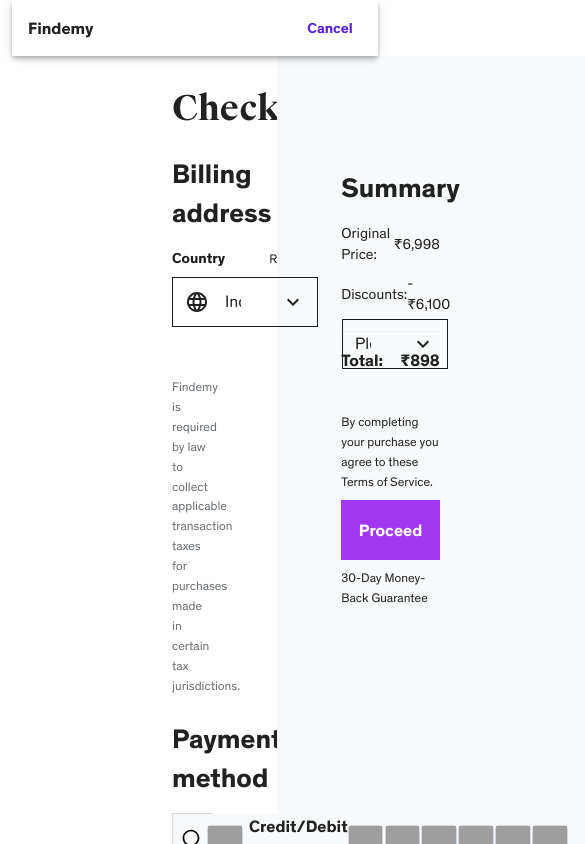
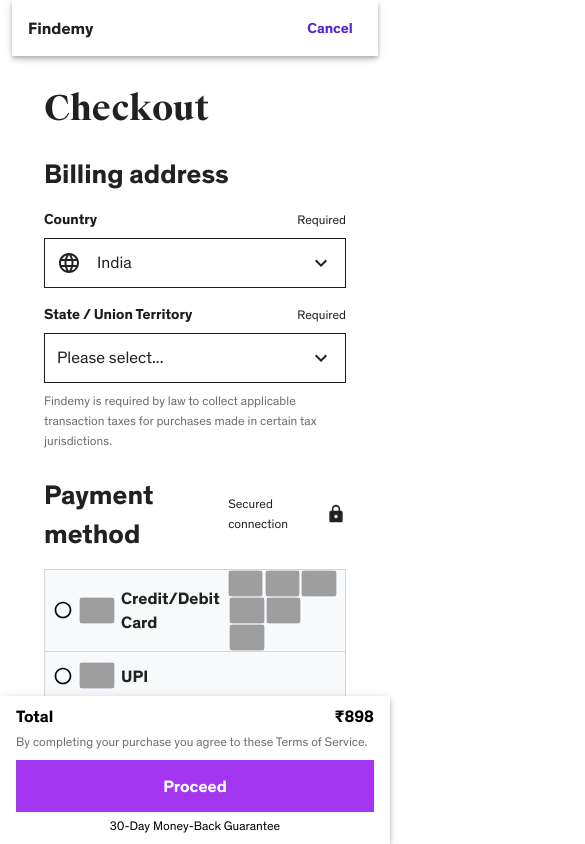
Before and after one commit to Arjis2020/findemy, a React (Create React App) app in the folder client/: page /checkout in a window 390 px wide. Shown: the top 844 px of the page, 585 px wide, since content can reach past the window. Built offline with nearby package versions, Linux system fonts and the light colour scheme; grey boxes are pictures that could not be loaded; the HTML template or start-up script is replaced by a standard one.

Commit message:
add checkout responsive

```diff
--- a/client/src/components/Checkout/BillingDetails/Country.tsx
+++ b/client/src/components/Checkout/BillingDetails/Country.tsx
@@ -1,10 +1,11 @@
 import { ExpandMore, Language } from '@mui/icons-material'
-import { FormControl, NativeSelect, Stack, Typography } from '@mui/material'
+import { FormControl, NativeSelect, Stack, Theme, Typography, useMediaQuery } from '@mui/material'
 
 export default function Country() {
     const countries = [
         'India'
     ]
+
     return (
         <Stack
             spacing={1}
--- a/client/src/components/Checkout/BillingDetails/StateTerritory.tsx
+++ b/client/src/components/Checkout/BillingDetails/StateTerritory.tsx
@@ -1,5 +1,5 @@
 import { ExpandMore } from '@mui/icons-material'
-import { FormControl, NativeSelect, Stack, Typography } from '@mui/material'
+import { FormControl, NativeSelect, Stack, Theme, Typography, useMediaQuery } from '@mui/material'
 import React from 'react'
 
 export default function StateTerritory() {
@@ -41,6 +41,7 @@
         'Uttar Pradesh',
         'West Bengal'
     ]
+
     return (
         <Stack
             spacing={1}
--- a/client/src/components/Checkout/BillingDetails/index.tsx
+++ b/client/src/components/Checkout/BillingDetails/index.tsx
@@ -1,9 +1,11 @@
-import { Stack, Typography } from '@mui/material'
+import { Stack, Theme, Typography, useMediaQuery } from '@mui/material'
 import { APP_NAME } from '../../../utils/Constants'
 import Country from './Country'
 import StateTerritory from './StateTerritory'
 
 export default function BillingDetails() {
+    const matches = useMediaQuery((theme: Theme) => theme.breakpoints.down('laptop'))
+
     return (
         <Stack
             spacing={1}
@@ -18,8 +20,8 @@
                     Billing address
                 </Typography>
                 <Stack
-                    direction='row'
-                    spacing={3}
+                    direction={!matches ? 'row' : 'column'}
+                    spacing={!matches ? 3 : 2}
                 >
                     <Country />
                     <StateTerritory />
--- a/client/src/components/Checkout/PaymentDetails/Methods.tsx
+++ b/client/src/components/Checkout/PaymentDetails/Methods.tsx
@@ -1,5 +1,5 @@
 import { ExpandMore } from '@mui/icons-material'
-import { Accordion, AccordionDetails, AccordionSummary, Box, Radio, RadioGroup, Stack, Typography } from '@mui/material'
+import { Accordion, AccordionDetails, AccordionSummary, Box, Grid, Radio, RadioGroup, Stack, Typography } from '@mui/material'
 import React, { useState } from 'react'
 import CreditDebitCard from './PaymentMethods/CreditDebitCard'
 import MobileBanking from './PaymentMethods/MobileBanking'
@@ -137,6 +137,7 @@
                         justifyContent='space-between'
                         alignContent='center'
                         width='100%'
+                        spacing={1}
                     >
                         <Stack
                             direction='row'
@@ -173,9 +174,10 @@
                             direction='row'
                             spacing={0.2}
                             alignItems='center'
+                            flexWrap='wrap'
                         >
                             {icons?.map(icon => (
-                                <Box
+                                <Stack
                                     sx={{
                                         border: '1px solid #d1d7dc',
                                         background: '#fff',
@@ -186,7 +188,7 @@
                                     }}
                                 >
                                     {icon}
-                                </Box>
+                                </Stack>
                             ))}
                         </Stack>
                     </Stack>
--- a/client/src/components/Checkout/PaymentDetails/PaymentMethods/UPI.tsx
+++ b/client/src/components/Checkout/PaymentDetails/PaymentMethods/UPI.tsx
@@ -1,12 +1,13 @@
-import { Button, Divider, Stack, TextField, Typography } from '@mui/material'
+import { Button, Divider, Stack, TextField, Theme, Typography, useMediaQuery } from '@mui/material'
 import React from 'react'
 import { useForm } from 'react-hook-form'
 
 export default function UPI() {
     const { handleSubmit, register } = useForm()
+    const matches = useMediaQuery((theme : Theme) => theme.breakpoints.down('laptop'))
     return (
         <Stack
-            direction='row'
+            direction={!matches ? 'row' : 'column'}
             alignItems='start'
             px={2}
             pt={2}
@@ -15,7 +16,7 @@
             <Stack
                 spacing={2}
                 flex={1}
-                pb={10}
+                pb={!matches ? 10 : 0}
             >
                 <Typography>
                     Enter your UPI ID / VPA and make payment on your UPI app.
@@ -79,7 +80,7 @@
                 </Button>
             </Stack>
             <Divider
-                orientation='vertical'
+                orientation={!matches ? 'vertical' : 'horizontal'}
                 flexItem
             >
                 or
--- a/client/src/components/Checkout/Summary.tsx
+++ b/client/src/components/Checkout/Summary.tsx
@@ -1,4 +1,4 @@
-import { Button, Divider, Stack, Typography } from '@mui/material'
+import { AppBar, Button, Divider, Stack, Theme, Toolbar, Typography, useMediaQuery } from '@mui/material'
 import React from 'react'
 import { OrderMeta, Orders } from '../Cart'
 
@@ -8,11 +8,14 @@
 
 export default function Summary({ orderMeta }: SummaryProps) {
     const { totalRealPrice, totalPrice, discount } = orderMeta
+
+    const matches = useMediaQuery((theme: Theme) => theme.breakpoints.down('laptop'))
+
     return (
         <Stack
             spacing={2}
             mt={10}
-            maxWidth='83%'
+            maxWidth={matches ? '100%' : '83%'}
         >
             <Typography
                 fontSize={26}
@@ -80,7 +83,7 @@
                         </Typography>
                     </Stack>
                 </Stack>
-                <Stack
+                {!matches ? <Stack
                     spacing={1}
                     alignItems='center'
                 >
@@ -110,6 +113,92 @@
                         30-Day Money-Back Guarantee
                     </Typography>
                 </Stack>
+                    :
+                    <AppBar
+                        position='fixed'
+                        sx={{
+                            background: '#fff',
+                            bottom: 0,
+                            top: 'auto',
+                            height: 'auto'
+                        }}
+                    >
+                        <Toolbar
+                            sx={{
+                                height: 'auto'
+                            }}
+                        >
+                            <Stack
+                                sx={{
+                                    color: '#000'
+                                }}
+                                width='100%'
+                                spacing={1}
+                                py={1}
+                                alignItems='center'
+                            >
+                                <Stack
+                                    spacing={0.5}
+                                    width='100%'
+                                >
+                                    <Stack
+                                        direction='row'
+                                        justifyItems='space-between'
+                                        alignItems='center'
+                                        width='100%'
+                                    >
+                                        <Typography
+                                            fontFamily='UdemySansBold'
+                                            fontSize={16}
+                                            flex={1}
+                                        >
+                                            Total
+                                        </Typography>
+                                        <Typography
+                                            fontFamily='UdemySansBold'
+                                            fontSize={16}
+                                        >
+                                            ₹{totalPrice}
+                                        </Typography>
+                                    </Stack>
+                                    <Typography
+                                        variant='caption'
+                                        color='#6a6f73'
+                                        align='left'
+                                    >
+                                        By completing your purchase you agree to these Terms of Service.
+                                    </Typography>
+                                </Stack>
+                                <Stack
+                                    spacing={0.5}
+                                    width='100%'
+                                    alignItems='center'
+                                >
+                                    <Button
+                                        variant='contained'
+                                        sx={{
+                                            borderRadius: 0,
+                                            fontFamily: 'UdemySansBold',
+                                            py: 1.5,
+                                            textTransform: 'none',
+                                            fontSize: 16
+                                        }}
+                                        disableElevation
+                                        disableRipple
+                                        fullWidth
+                                    >
+                                        Proceed
+                                    </Button>
+                                    <Typography
+                                        variant='caption'
+                                    >
+                                        30-Day Money-Back Guarantee
+                                    </Typography>
+                                </Stack>
+                            </Stack>
+                        </Toolbar>
+                    </AppBar>
+                }
             </Stack>
         </Stack>
     )
--- a/client/src/components/Checkout/index.tsx
+++ b/client/src/components/Checkout/index.tsx
@@ -1,4 +1,4 @@
-import { Box, Container, Stack, Typography } from '@mui/material'
+import { Box, Container, Stack, Theme, Typography, useMediaQuery } from '@mui/material'
 import { OrderMeta, Orders } from '../Cart'
 import BillingDetails from './BillingDetails'
 import OrderDetails from './OrderDetails'
@@ -11,8 +11,9 @@
 }
 
 export default function Checkout({ orders, orderMeta }: CheckoutProps) {
-    return (
-        <Box>
+    const matches = useMediaQuery((theme: Theme) => theme.breakpoints.down('laptop'))
+
+    const DesktopView = () => (
         <Stack
             direction='row'
             spacing={8}
@@ -49,6 +50,44 @@
                 />
             </Box>
         </Stack>
-        </Box>
+    )
+
+    const MobileView = () => (
+        <Stack
+            direction='row'
+            // spacing={8}
+            pb={20}
+            >
+            <Stack
+                spacing={3}
+                px={4}
+                py={4}
+                // alignItems='center'
+                width='100%'
+                justifyContent='stretch'
+            >
+                <Typography
+                    variant='h4'
+                    fontFamily='SuisseBold'
+                >
+                    Checkout
+                </Typography>
+                <BillingDetails />
+                <PaymentDetails />
+                <OrderDetails
+                    orders={orders}
+                />
+                <Summary
+                    orderMeta={orderMeta}
+                />
+            </Stack>
+        </Stack>
+    )
+
+    return (
+        matches ?
+            <MobileView />
+            :
+            <DesktopView />
     )
 }
```
Lines whose indentation alone changed are shown as unchanged.
